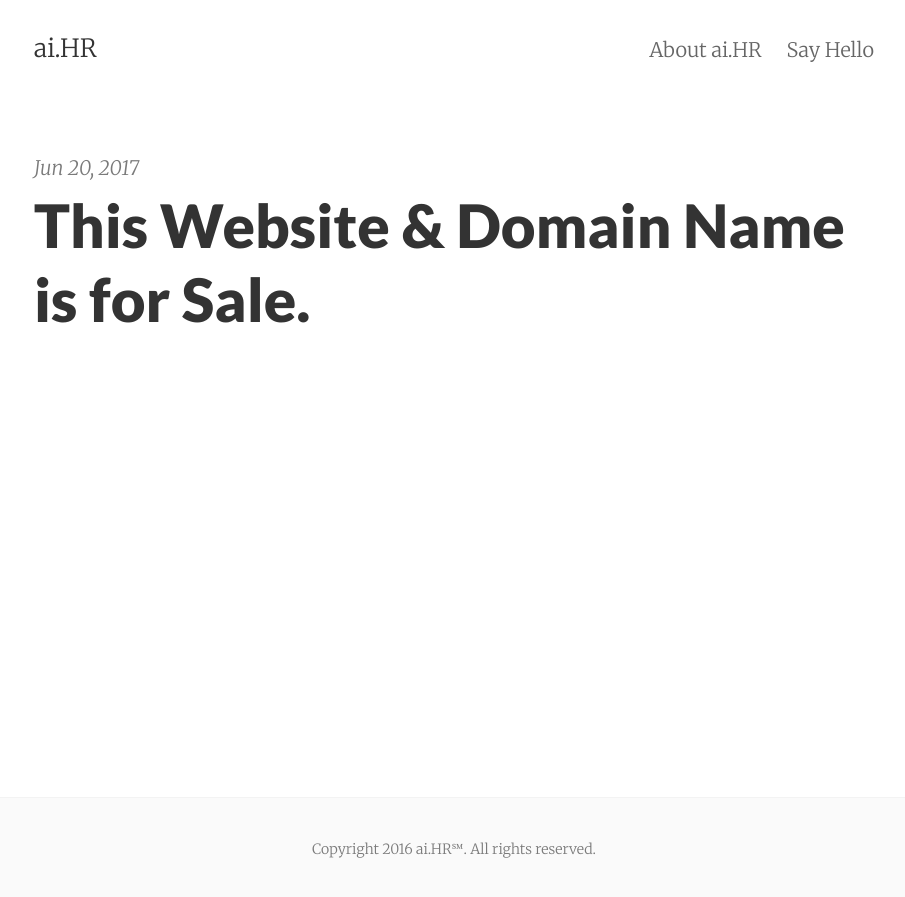
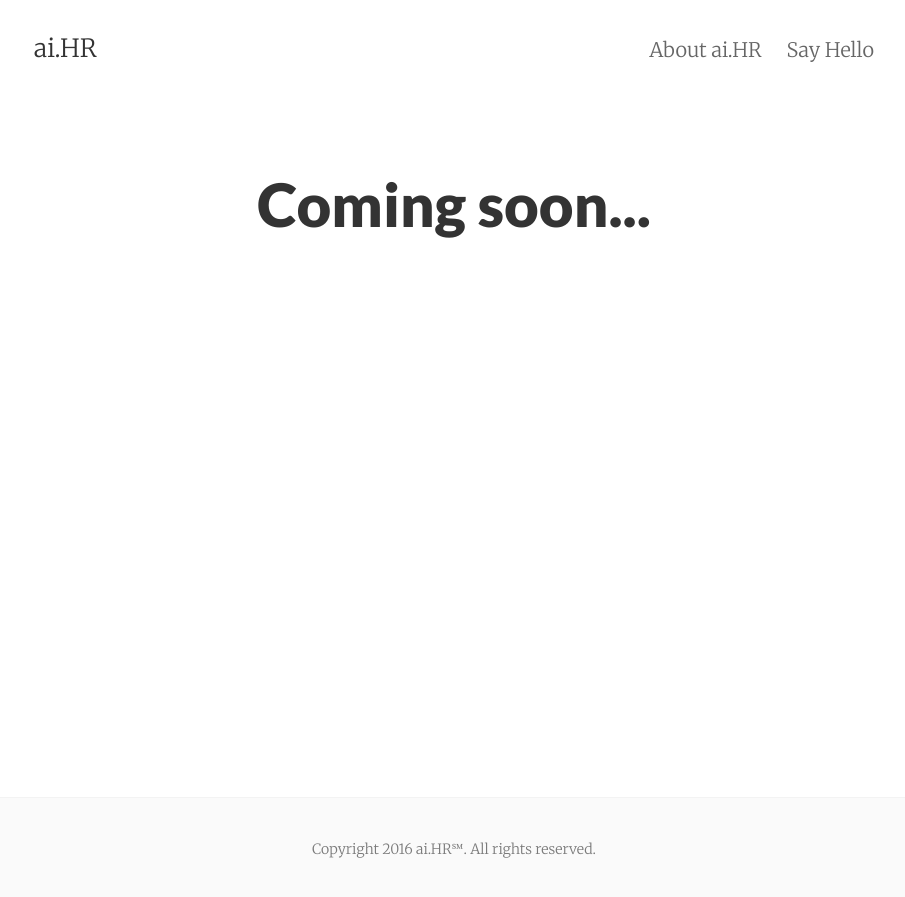
Before and after one commit to wilson0205/ai.hr, a Jekyll site: the page built from index.html, in a window 1280 px wide. Shown: the top 897 px of the page, without its empty margins (186-1091 px from the left). Built offline with Jekyll 4.4.1, drawn with Linux system fonts in a browser that asks for light colours; the list of posts is cut into pages by our own code; a file with an impossible date is left out.

Commit message:
Update 2017-06-20-ai-startup-raises-historic-$102m-usd-series-a-funding-round-from-dcvc-and-leading-global-institutions.markdown

```diff
--- a/_posts/2017-06-20-ai-startup-raises-historic-$102m-usd-series-a-funding-round-from-dcvc-and-leading-global-institutions.markdown
+++ b/_posts/2017-06-20-ai-startup-raises-historic-$102m-usd-series-a-funding-round-from-dcvc-and-leading-global-institutions.markdown
@@ -1,4 +1,4 @@
 ---
 title: This Website & Domain Name is for Sale.
-date: 2017-06-20 17:55:00 Z
+date:
 ---
```
